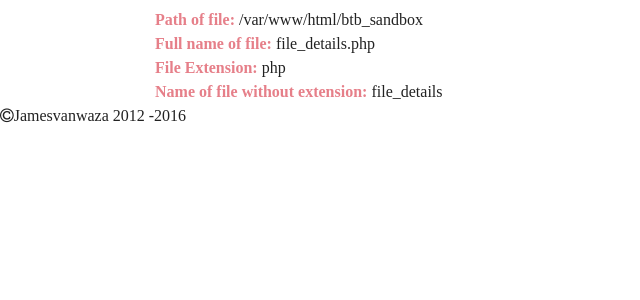
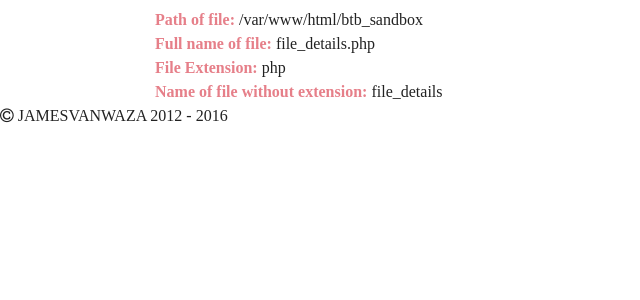
Before and after one commit to JamesVanWaza/phpmysqlbtb, a PHP site: page /btb_sandbox/file_details.php in a window 1280 px wide. Shown: the part 377-677 px from the top of the page, without its empty margins (0-640 px from the left). Run offline with PHP 8.4, Linux system fonts and the light colour scheme; some libraries are stand-ins or nearby versions; some web fonts are replaced.

Commit message:
Updated the Footer Styling

```diff
--- a/btb_sandbox/footer.php
+++ b/btb_sandbox/footer.php
@@ -1,5 +1,5 @@
 	<footer>
-		<i class="fa fa-copyright">Jamesvanwaza 2012 - </i><?php echo date('Y'); ?>
+		<i class="fa fa-copyright"></i> JAMESVANWAZA 2012 - <?php echo date('Y'); ?>
 	</footer>
 	<script src="bower_components/jquery/dist/jquery.min.js"></script>
 </body>
```
